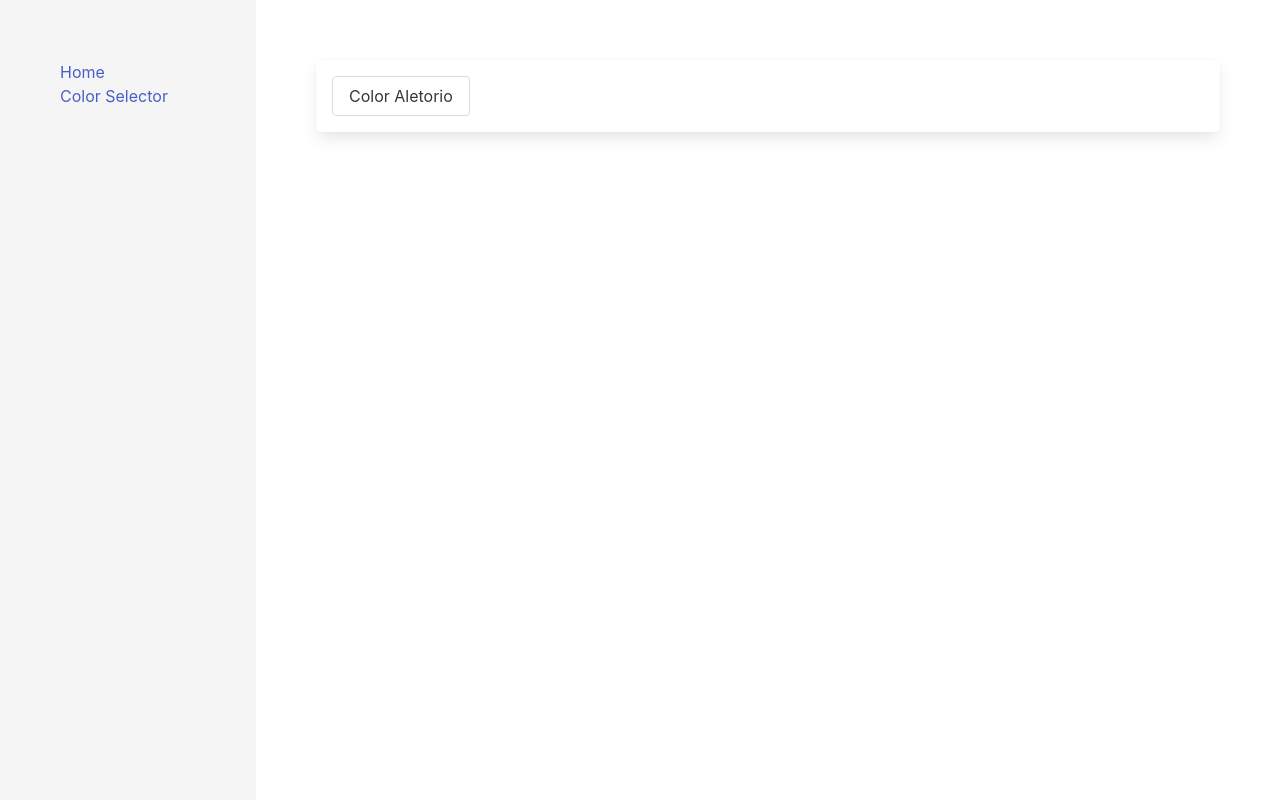
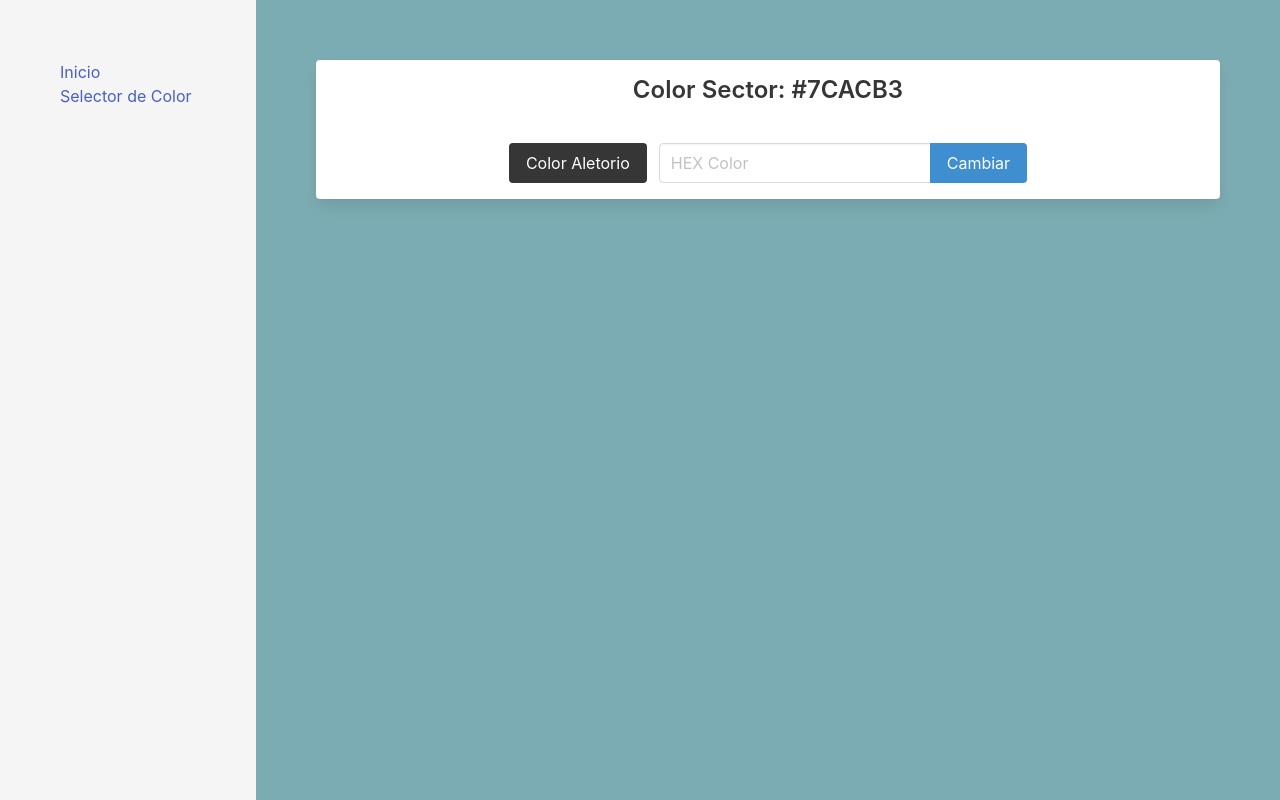
Before and after one commit to jalediazb/40-js-projects, a Vue app: page /color-selector in a window 1280 px wide. Built offline with nearby package versions, Linux system fonts and the light colour scheme.

Commit message:
Selector de Color

```diff
--- a/src/App.vue
+++ b/src/App.vue
@@ -5,9 +5,9 @@
         <div class="section">
           <div class="container">
             <ul id="nav">
-              <li><router-link to="/">Home</router-link></li>
+              <li><router-link to="/">Inicio</router-link></li>
               <li>
-                <router-link to="/color-selector">Color Selector</router-link>
+                <router-link to="/color-selector">Selector de Color</router-link>
               </li>
             </ul>
           </div>
--- a/src/router/index.js
+++ b/src/router/index.js
@@ -1,30 +1,30 @@
-import Vue from "vue";
-import VueRouter from "vue-router";
-import Home from "../views/Home.vue";
+import Vue from 'vue'
+import VueRouter from 'vue-router'
+import Home from '../views/Home.vue'
 
-Vue.use(VueRouter);
+Vue.use(VueRouter)
 
 const routes = [
   {
-    path: "/",
-    name: "Home",
+    path: '/',
+    name: 'Home',
     component: Home
   },
   {
-    path: "/color-selector",
-    name: "Color Selector",
+    path: '/color-selector',
+    name: 'ColorSelector',
     // route level code-splitting
     // this generates a separate chunk (about.[hash].js) for this route
     // which is lazy-loaded when the route is visited.
     component: () =>
-      import(/* webpackChunkName: "about" */ "../views/ColorSelector.vue")
+      import('../views/ColorSelector.vue')
   }
-];
+]
 
 const router = new VueRouter({
-  mode: "history",
+  mode: 'history',
   base: process.env.BASE_URL,
   routes
-});
+})
 
-export default router;
+export default router
--- a/src/views/ColorSelector.vue
+++ b/src/views/ColorSelector.vue
@@ -1,15 +1,32 @@
 <template>
-  <div class="home column">
+<div class="home column" :style="{ 'background-color': backgroundColor }">
   <div class="section">
     <div class="container">
       <div class="columns">
         <div class="column">
-            <div class="card p-4">
-              <div class="columns">
+          <div class="card content p-4">
+            <div class="columns is-multiline">
+              <div class="column is-full">
+                <h3 class="has-text-centered">Color Sector: {{ backgroundColor }}</h3>
+              </div>
               <div class="column">
-                  <button class="button" @click="colorAletorio">
+                <div class="field is-grouped is-grouped-centered">
+                  <div class="control">
+                    <button class="button is-dark" @click="colorAletorio">
                       Color Aletorio
                     </button>
+                  </div>
+                  <div class="control">
+                    <div class="field has-addons">
+                      <div class="control">
+                        <input @keyup="verificarFormatoColor(colorManual)" @keyup.enter="cambiarColorManualmente" v-model="colorManual" class="input" :class="validez ? 'has-text-dark' : 'has-text-danger'" type="text" placeholder="HEX Color" />
+                      </div>
+                      <div class="control">
+                        <a class="button is-info" @click="cambiarColorManualmente">Cambiar</a>
+                      </div>
+                    </div>
+                  </div>
+                </div>
               </div>
             </div>
           </div>
@@ -22,15 +39,70 @@
 
 <script>
 export default {
-  name: "Color Selector",
+  name: 'ColorSelector',
   components: {},
+  mounted () {
+    this.crearColorAleatorio()
+  },
   data: function () {
     return {
-      backgroundColor: "",
-    };
+      caracteres: 'ABCDEF1234567890',
+      backgroundColor: '',
+      colorManual: '',
+      validez: false
+    }
   },
-  methods: {},
-};
+  methods: {
+    colorAletorio () {
+      this.crearColorAleatorio()
+    },
+    crearColorAleatorio () {
+      this.colorManual = ''
+      this.validez = ''
+      let colorAleatorio = ''
+      for (let i = 0; i < 6; i++) {
+        var numeroAleatorio = Math.floor(
+          Math.random() * (this.caracteres.length - 0) + 0
+        )
+        colorAleatorio = colorAleatorio + this.caracteres[numeroAleatorio]
+      }
+      colorAleatorio = '#' + colorAleatorio
+      this.backgroundColor = colorAleatorio
+    },
+    cambiarColorManualmente () {
+      if (this.validez === true) {
+        this.colorManual[0] === '#' ? this.backgroundColor = this.colorManual : this.backgroundColor = '#' + this.colorManual
+      }
+    },
+    verificarFormatoColor (colorParaVerificar) {
+      this.colorValido(false)
+
+      if (colorParaVerificar[0] === '#') {
+        colorParaVerificar = colorParaVerificar.substring(1)
+      }
+
+      if (colorParaVerificar.length === 3 || colorParaVerificar.length === 6) {
+
+      } else {
+        this.colorValido(false)
+        return false
+      }
+
+      for (var caracter of colorParaVerificar) {
+        if (this.caracteres.indexOf(caracter.toUpperCase()) === -1) {
+          this.colorValido(false)
+          return false
+        }
+      }
+
+      this.colorValido(true)
+      return colorParaVerificar
+    },
+    colorValido (estado) {
+      this.validez = estado
+    }
+  }
+}
 </script>
 
 <style>
```
Also changed, not shown: src/main.js (+6 -6 lines), package.json (line endings or trailing spaces), 1 other file (tests, documents, lock files or other folders). Lines whose indentation alone changed are shown as unchanged.
